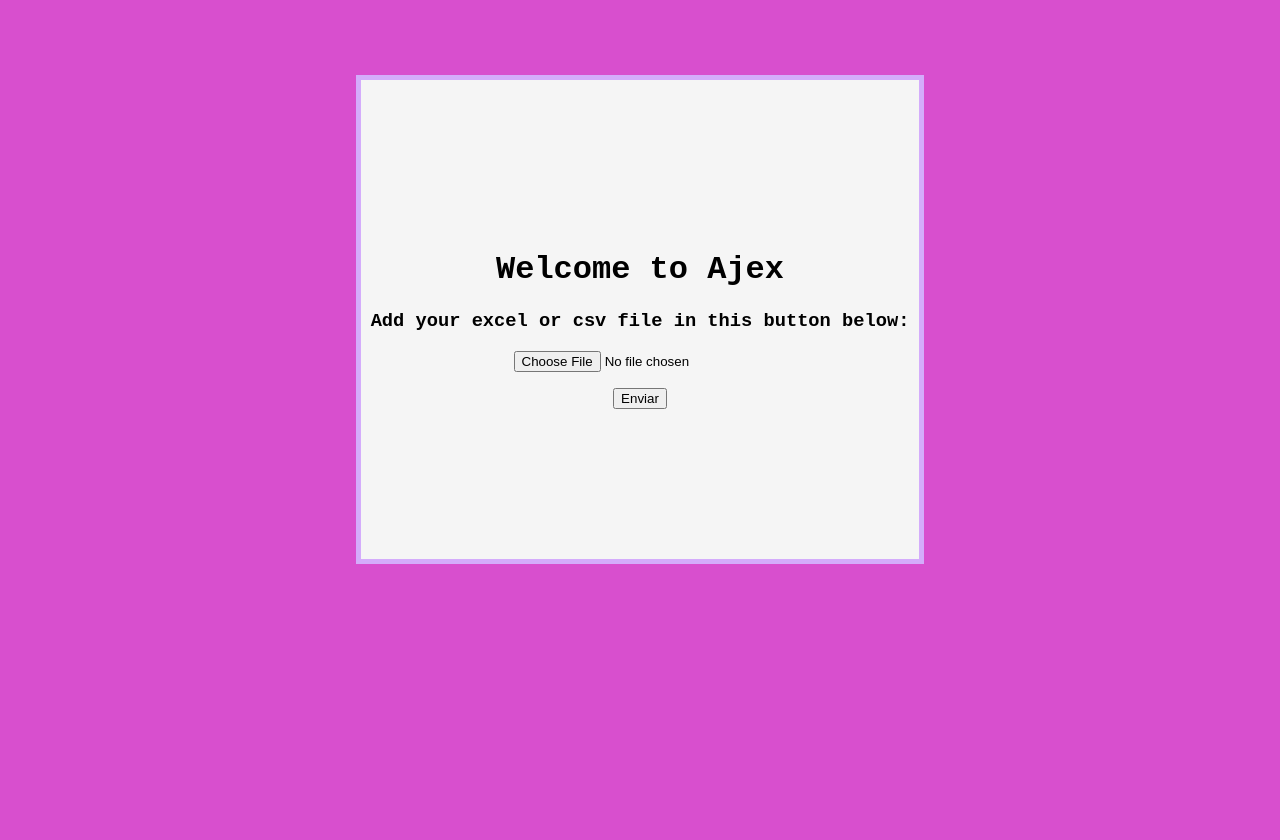
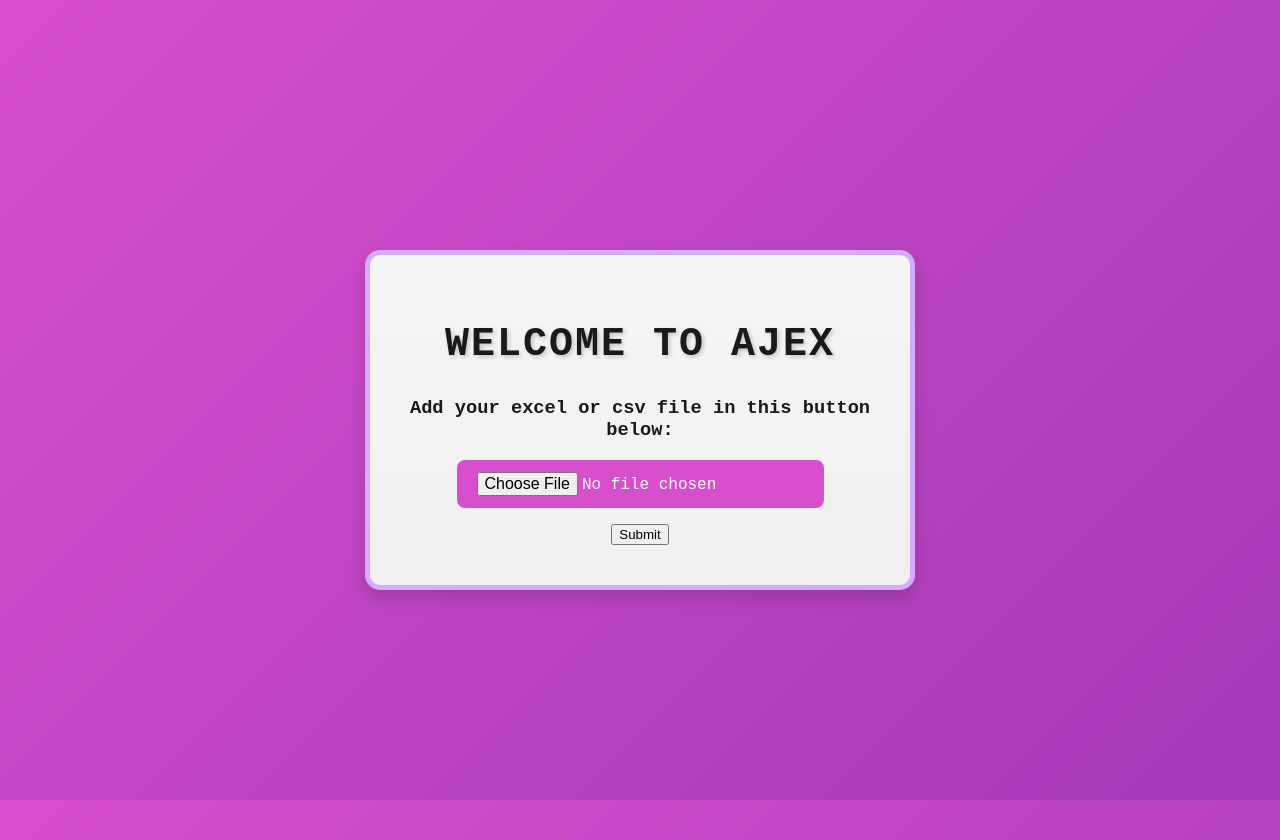
Before and after one commit to ilongen/ajex, a Django app: page / in a window 1280 px wide. Before the commit the page ends 564 px from the top, so only its background shows below. Run offline with Django 5.2, Linux system fonts and the light colour scheme.

Commit message:
HOTFIX: Method 100% and frontend update.

```diff
--- a/api/services/UserData.py
+++ b/api/services/UserData.py
@@ -26,4 +26,5 @@ class UserData:
             msg = "Spreadsheet was not transformed into a dataframe, check the spreadsheet you sent! Intern Server Erro"
             return JsonResponse({"messageError": msg})
         finally:
+            print("Success read file")
             pass
--- a/project/views.py
+++ b/project/views.py
@@ -31,8 +31,8 @@ def user_data(request):
         sheet_manipulation.value_cells_isnan()
         sheet_manipulation.delet_cell()
         sheet_manipulation.dataframe_exception()
-        sheet_manipulation.download_zip()
-        return JsonResponse({'message':'success'})
+        download_file = ManipulationData.download_zip(self=sheet_manipulation)
+        return download_file
     else:
         JsonResponse({"error":"Method not allowed"})
     return None
--- a/project/views/index.html
+++ b/project/views/index.html
@@ -14,11 +14,11 @@
         <h1 id="titleApp">Welcome to Ajex</h1>
         <h3 id="formTitle">Add your excel or csv file in this button below:</h3>
         <label for="inputFile" class="inputFile">
-            <input type="file" name="fileSheet" id="fileSheet" accept=".xlsx,.csv">
+            <input type="file" name="fileSheet" id="fileSheet" accept=".xlsx,.csv,.xls">
             <input type="hidden" id="csrf-token" value="{{ csrf_token }}">
         </label>
         <p></p>
-        <input type="submit" value="Enviar" onclick="validationForms()">
+        <input type="submit" value="Submit" onclick="validationForms()">
     </form>
     <script src="{% static 'js/script.js' %}"></script>
 </body>
--- a/static/css/style.css
+++ b/static/css/style.css
@@ -1,28 +1,86 @@
 body {
-    background-color: #D84FCE;
     display: flex;
     justify-content: center;
     flex-direction: column;
     align-items: center;
-    margin-top: 75px;
+    min-height: 100vh;
+    margin: 0;
+    padding: 20px;
     font-family: 'Courier New', Courier, monospace;
+    color: #333;
+    background: linear-gradient(135deg, #D84FCE 0%, #A23AB5 100%) fixed;
+    overflow-x: hidden;
 }
 
-
-#titleApp{
-    color: black;
+#titleApp {
+    color: #1A1A1A;
+    font-size: 2.5rem;
+    font-weight: 700;
+    text-transform: uppercase;
+    letter-spacing: 2px;
+    text-shadow: 2px 2px 4px rgba(0, 0, 0, 0.2);
+    margin-bottom: 30px;
+    transition: color 0.3s ease, transform 0.3s ease;
 }
 
-#formData{
-    text-align: center;
-    color: black;
-    height: 75;
-    padding: 150px 10px 150px 10px;
-    border: 5px solid #D4ACFB;
-    background-color: whitesmoke;
+#titleApp:hover {
+    color: #D4ACFB;
+    transform: scale(1.05);
 }
 
-#fileSheet{
+#formData {
+    text-align: center;
+    color: #1A1A1A;
+    background: linear-gradient(to bottom, whitesmoke 0%, #f0f0f0 100%);
+    border: 5px solid #D4ACFB;
+    border-radius: 15px;
+    padding: 40px 20px;
+    width: 100%;
+    max-width: 500px;
+    box-shadow: 0 8px 16px rgba(0, 0, 0, 0.15);
+    transition: transform 0.3s ease, box-shadow 0.3s ease;
+}
+
+#formData:hover {
+    transform: translateY(-5px);
+    box-shadow: 0 12px 24px rgba(0, 0, 0, 0.25);
+}
+
+#fileSheet {
     text-align: center;
     cursor: pointer;
+    padding: 12px 20px;
+    background-color: #D84FCE;
+    color: white;
+    border: none;
+    border-radius: 8px;
+    font-size: 1rem;
+    font-family: 'Courier New', Courier, monospace;
+    transition: background-color 0.3s ease, transform 0.2s ease;
 }
+
+#fileSheet:hover {
+    background-color: #A23AB5;
+    transform: scale(1.03);
+}
+
+#fileSheet:active {
+    transform: scale(0.98);
+}
+
+@media (max-width: 600px) {
+    #titleApp {
+        font-size: 1.8rem;
+        margin-bottom: 20px;
+    }
+
+    #formData {
+        padding: 30px 15px;
+        max-width: 90%;
+    }
+
+    #fileSheet {
+        padding: 10px 15px;
+        font-size: 0.9rem;
+    }
+}
```
